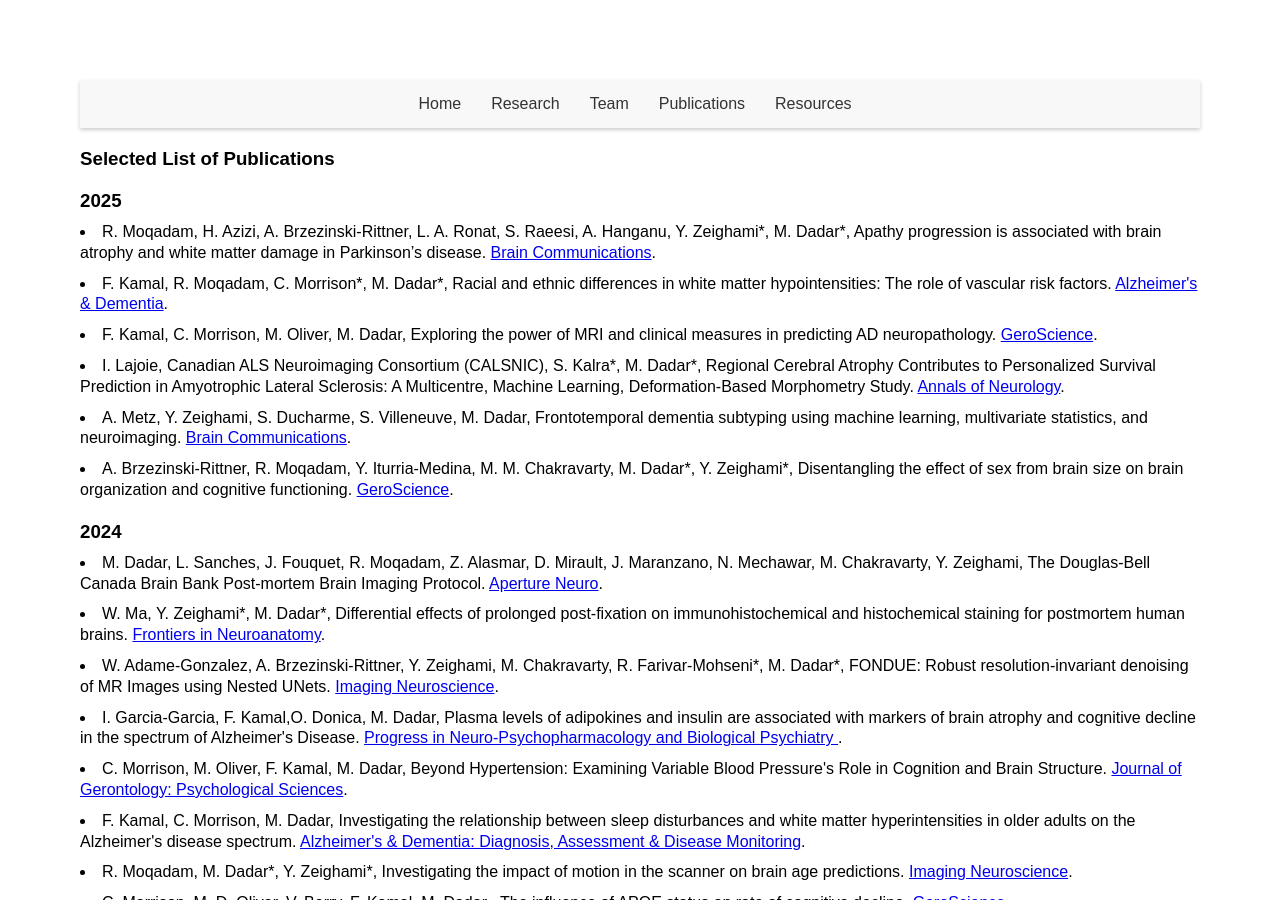
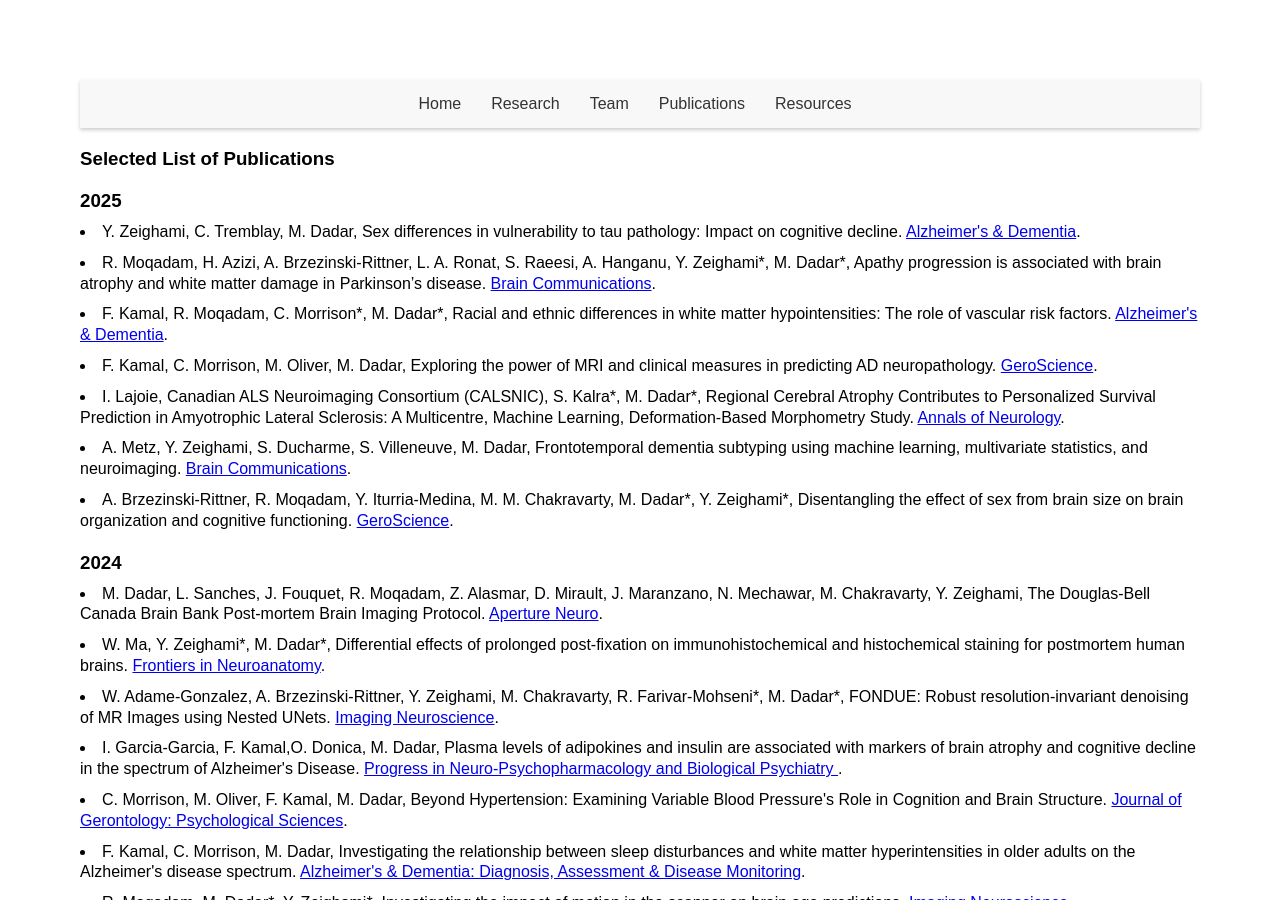
Before and after one commit to VANDAlab/VANDAlab.github.io, a Jekyll site: the page publications.html, which Jekyll copies as it is, in a window 1280 px wide and 900 px high. Built offline with Jekyll 4.4.1, drawn with Linux system fonts in a browser that asks for light colours.

Commit message:
Update publications.html

```diff
--- a/publications.html
+++ b/publications.html
@@ -22,8 +22,10 @@
   <h3>Selected List of Publications</h3>
 </header>
   <h3>2025</h3>
+      <li> Y. Zeighami, C. Tremblay, M. Dadar, Sex differences in vulnerability to tau pathology: Impact on cognitive decline.
+     <a href="https://doi.org/10.1002/alz.70634" target="_blank">Alzheimer's & Dementia</a>. </li>
    <li>  R. Moqadam, H. Azizi, A. Brzezinski-Rittner, L. A. Ronat, S. Raeesi, A. Hanganu, Y. Zeighami*, M. Dadar*, Apathy progression is associated with brain atrophy and white matter damage in Parkinson’s disease.
-     <a href="https://academic.oup.com/braincomms/advance-article/doi/10.1093/braincomms/fcaf355/8253423?utm_source=advanceaccess&utm_campaign=braincomms&utm_medium=email" target="_blank">Brain Communications</a>. </li>
+     <a href="https://doi.org/10.1093/braincomms/fcaf355" target="_blank">Brain Communications</a>. </li>
     <li> F. Kamal, R. Moqadam, C. Morrison*, M. Dadar*, Racial and ethnic differences in white matter hypointensities: The role of vascular risk factors.
      <a href=" https://doi.org/10.1002/alz.70105" target="_blank">Alzheimer's & Dementia</a>. </li>
    <li> F. Kamal,  C. Morrison, M. Oliver, M. Dadar, Exploring the power of MRI and clinical measures in predicting AD neuropathology.
```
